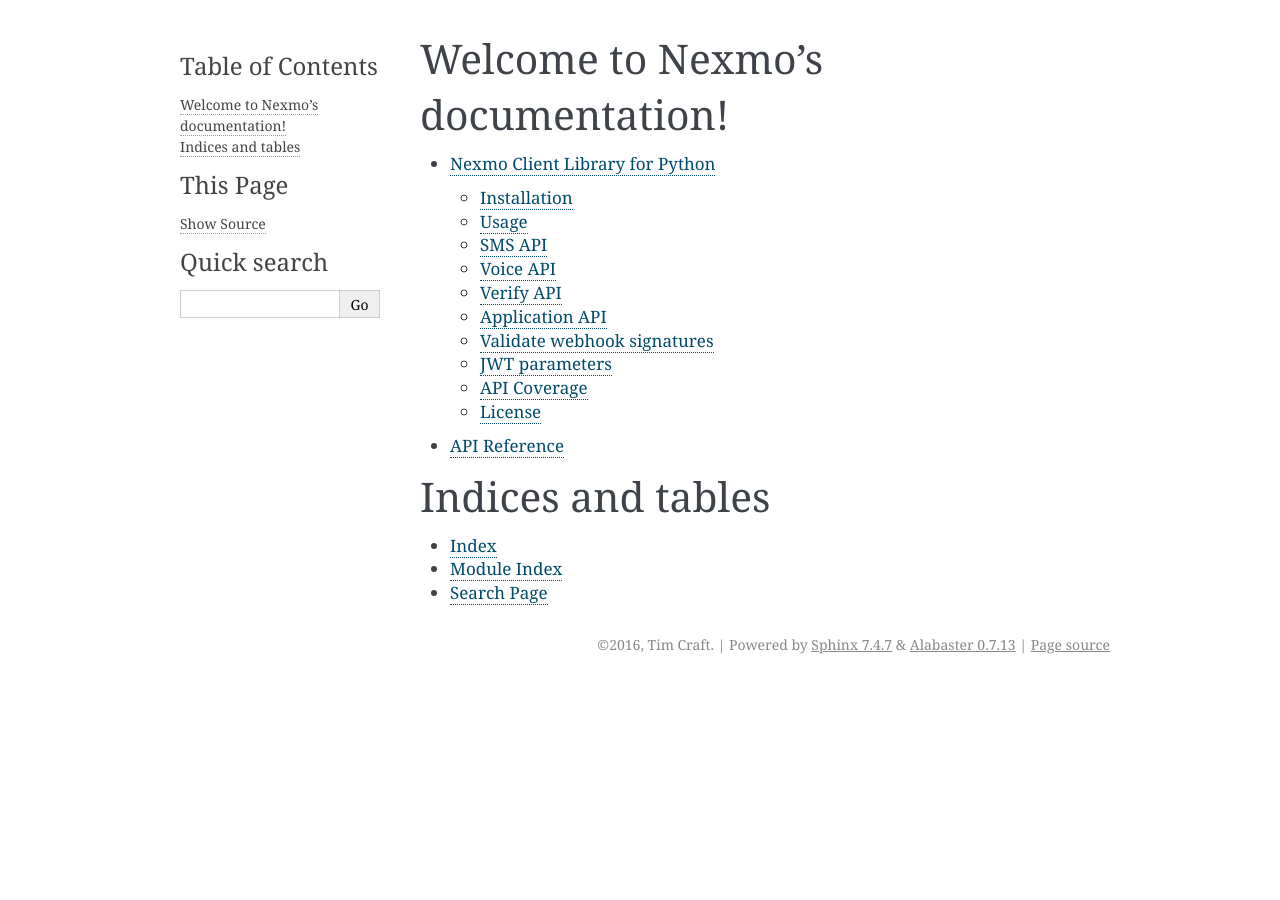
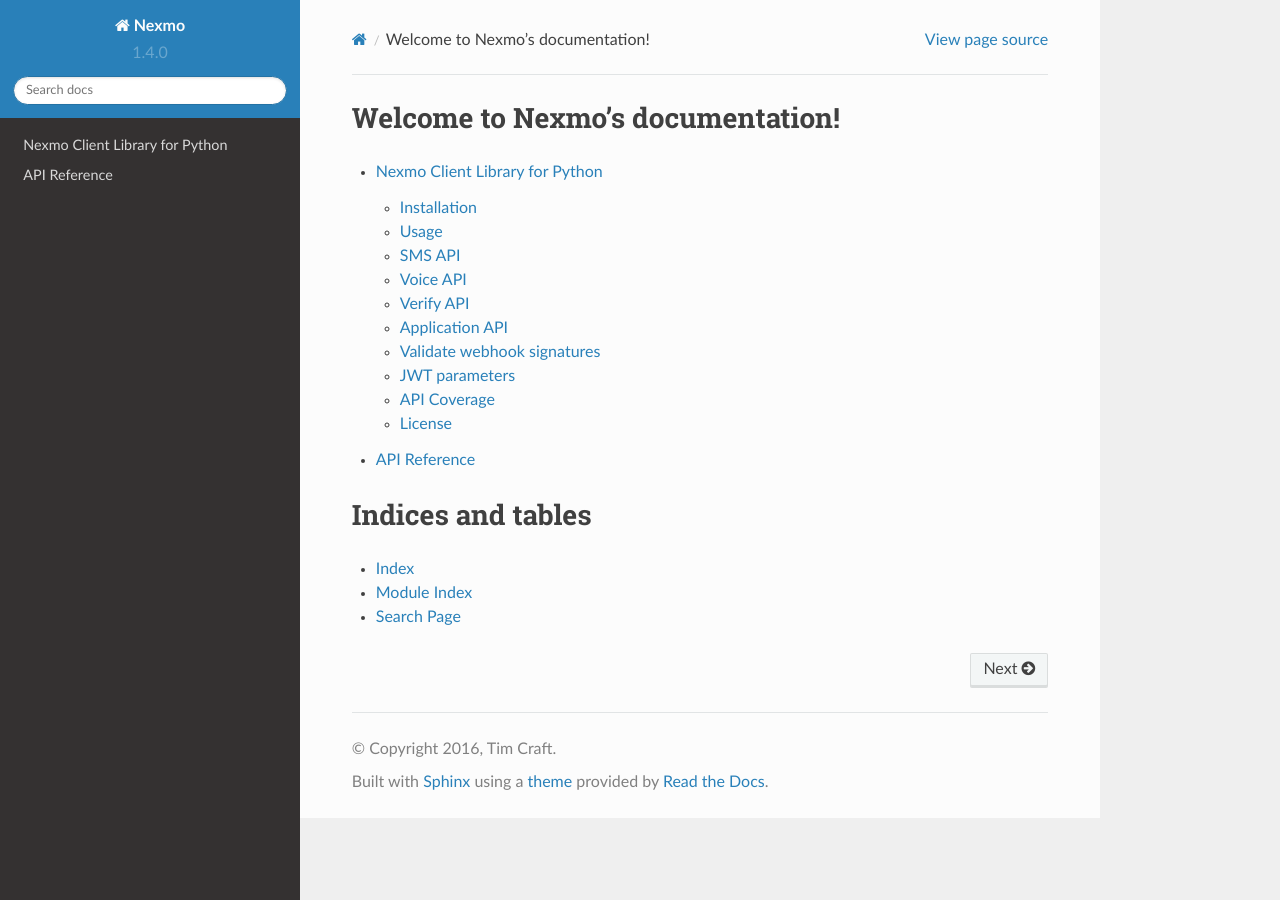
Before and after one commit to Vonage/vonage-python-sdk, a Sphinx documentation site: the page built from docs/index.rst, in a window 1280 px wide. Built offline with Sphinx 7.4.7 and the Read the Docs theme 2.0.0, drawn with Linux system fonts in a browser that asks for light colours.

Commit message:
Add readthedocs theme.

```diff
--- a/docs/conf.py
+++ b/docs/conf.py
@@ -123,10 +123,12 @@
 
 # -- Options for HTML output ----------------------------------------------
 
-# The theme to use for HTML and HTML Help pages.  See the documentation for
-# a list of builtin themes.
-#
-html_theme = 'alabaster'
+
+import sphinx_rtd_theme
+
+html_theme = "sphinx_rtd_theme"
+
+html_theme_path = [sphinx_rtd_theme.get_html_theme_path()]
 
 # Theme options are theme-specific and customize the look and feel of a theme
 # further.  For a list of options available for each theme, see the
```
Also changed, not shown: 1 other file.
